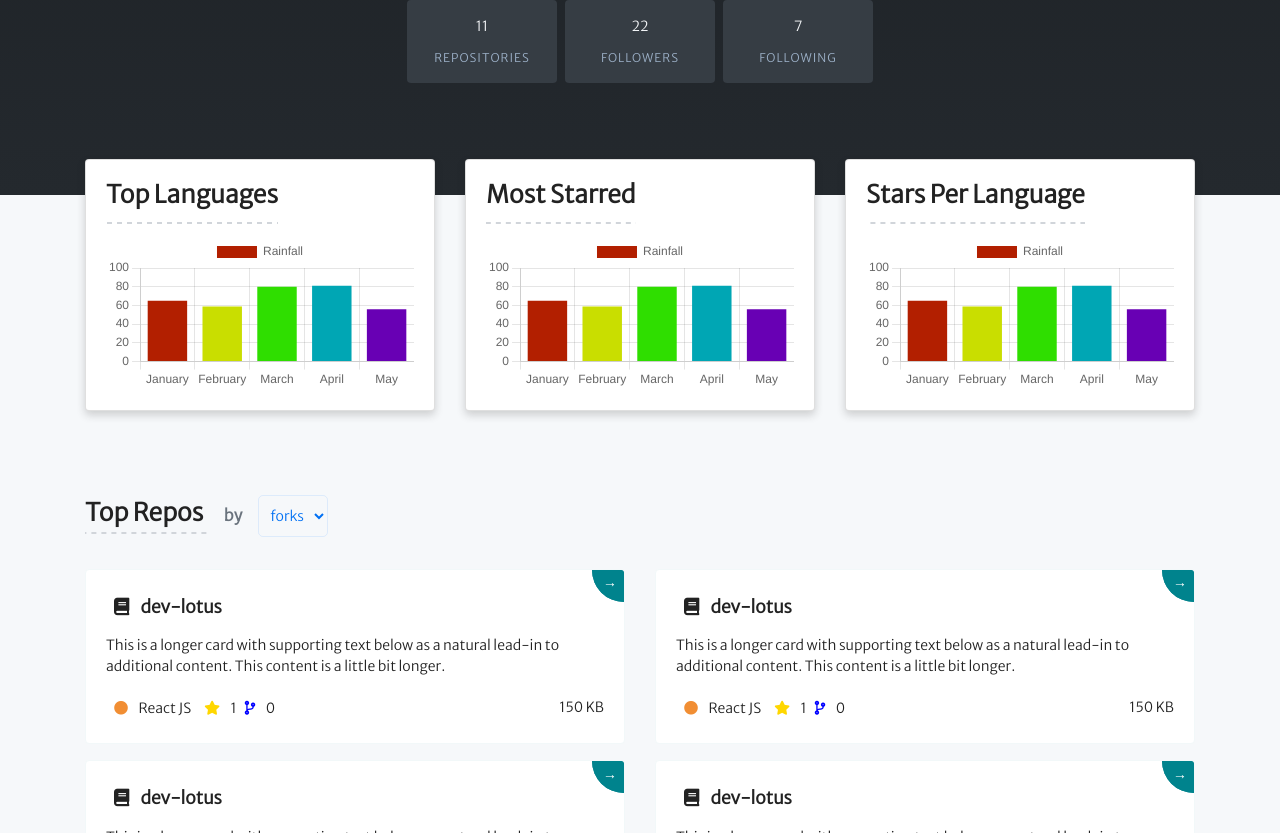
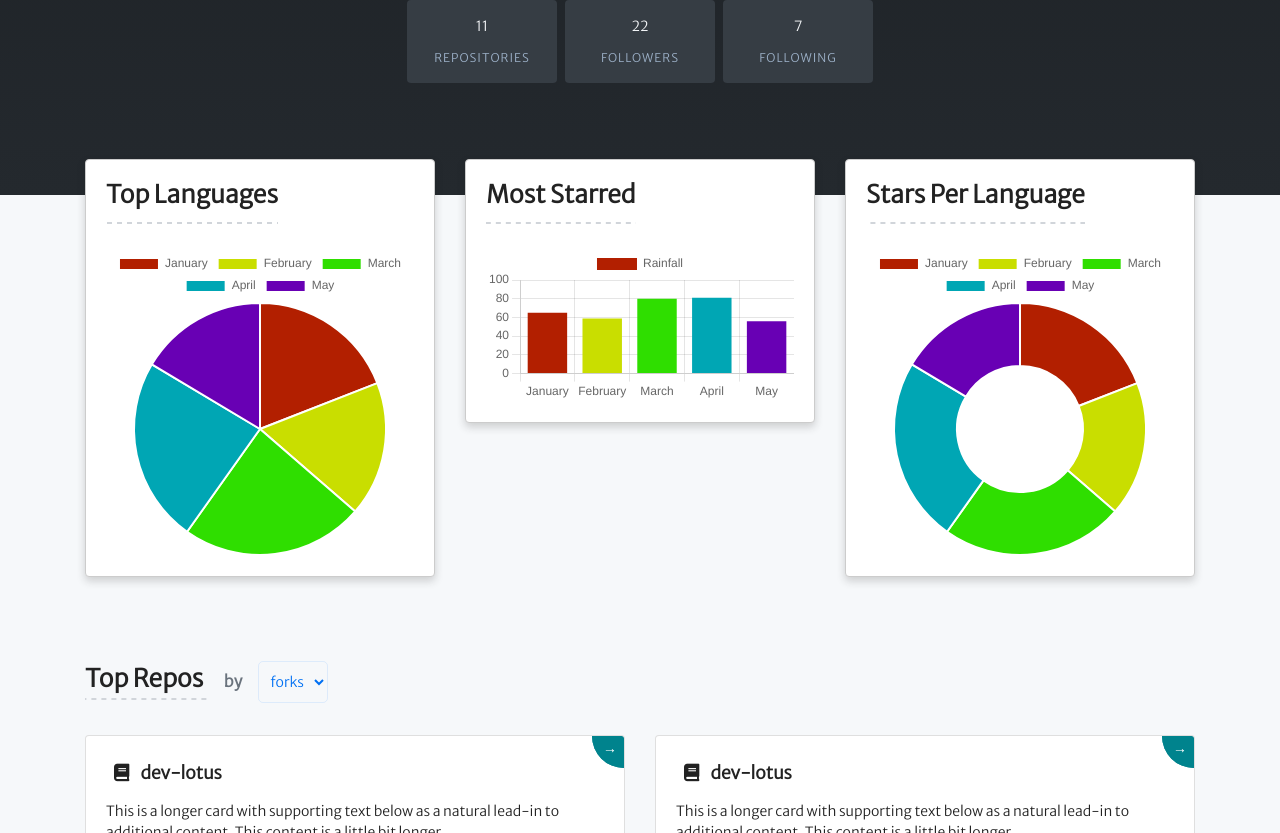
Before and after one commit to clayer-lotus/octoprofile, a React (Create React App) app: page /user in a window 1280 px wide. Shown: the part 427-1260 px from the top of the page. Built offline with nearby package versions, Linux system fonts and the light colour scheme.

Commit message:
Front end charts changes

```diff
--- a/src/components/ChartsCard/ChartsCard.css
+++ b/src/components/ChartCardStyle.css
@@ -1,6 +1,6 @@
 .heading {
   display: inline-block;
-  margin: 0px;
+  margin-bottom: 1.5rem;
   font-size: 1.75rem;
   background-image: linear-gradient(
     90deg,
--- a/src/components/ChartsCard/ChartsCard.js
+++ /dev/null
@@ -1,23 +0,0 @@
-import React from "react";
-import "./ChartsCard.css";
-import { Button, Badge, Row, Col, Card, Container } from "react-bootstrap";
-import "../../bootstrap.min.css";
-import MostStarred from "../MostStarred/MostStarred";
-const ChartsCard = (props) => {
-  return (
-    <Col className="mt-3">
-      <Card className="chart__cards">
-        <Card.Body>
-          <Card.Title className="heading">
-            <h3>{props.title}</h3>
-          </Card.Title>
-          <Card.Text>
-            <MostStarred type={props.type} />
-          </Card.Text>
-        </Card.Body>
-      </Card>
-    </Col>
-  );
-};
-
-export default ChartsCard;
--- a/src/components/MostStarred/MostStarred.js
+++ b/src/components/MostStarred/MostStarred.js
@@ -1,5 +1,8 @@
 import React from "react";
 import { Bar } from "react-chartjs-2";
+import { Col, Card } from "react-bootstrap";
+import "../ChartCardStyle.css";
+
 const MostStarred = (props) => {
   const state = {
     labels: ["January", "February", "March", "April", "May"],
@@ -26,6 +29,13 @@ const MostStarred = (props) => {
     ],
   };
   return (
+    <Col className="mt-3">
+      <Card className="chart__cards">
+        <Card.Body>
+          <Card.Title className="heading">
+            <h3>{props.title}</h3>
+          </Card.Title>
+          <Card.Text>
             <Bar
               data={state}
               options={{
@@ -40,6 +50,10 @@ const MostStarred = (props) => {
                 },
               }}
             />
+          </Card.Text>
+        </Card.Body>
+      </Card>
+    </Col>
   );
 };
 
--- a/src/components/StarsPerLanguage/StarsPerLanguage.js
+++ b/src/components/StarsPerLanguage/StarsPerLanguage.js
@@ -1,7 +1,9 @@
 import React from "react";
 import { Doughnut } from "react-chartjs-2";
+import { Col, Card } from "react-bootstrap";
+import "../ChartCardStyle.css";
 
-const StarsPerLanguage = () => {
+const StarsPerLanguage = (props) => {
   const state = {
     labels: ["January", "February", "March", "April", "May"],
 
@@ -27,6 +29,13 @@ const StarsPerLanguage = () => {
     ],
   };
   return (
+    <Col className="mt-3">
+      <Card className="chart__cards">
+        <Card.Body>
+          <Card.Title className="heading">
+            <h3>{props.title}</h3>
+          </Card.Title>
+          <Card.Text>
             <Doughnut
               data={state}
               options={{
@@ -41,6 +50,10 @@ const StarsPerLanguage = () => {
                 },
               }}
             />
+          </Card.Text>
+        </Card.Body>
+      </Card>
+    </Col>
   );
 };
 
--- a/src/components/TopLanguage/TopLanguage.js
+++ b/src/components/TopLanguage/TopLanguage.js
@@ -1,7 +1,9 @@
 import React from "react";
 import { Pie } from "react-chartjs-2";
+import { Col, Card } from "react-bootstrap";
+import "../ChartCardStyle.css";
 
-const TopLanguage = () => {
+const TopLanguage = (props) => {
   const state = {
     labels: ["January", "February", "March", "April", "May"],
 
@@ -27,6 +29,13 @@ const TopLanguage = () => {
     ],
   };
   return (
+    <Col className="mt-3">
+      <Card className="chart__cards">
+        <Card.Body>
+          <Card.Title className="heading">
+            <h3>{props.title}</h3>
+          </Card.Title>
+          <Card.Text>
             <Pie
               data={state}
               options={{
@@ -41,6 +50,10 @@ const TopLanguage = () => {
                 },
               }}
             />
+          </Card.Text>
+        </Card.Body>
+      </Card>
+    </Col>
   );
 };
 
--- a/src/screens/UserPage/UserPage.js
+++ b/src/screens/UserPage/UserPage.js
@@ -2,18 +2,13 @@ import React from "react";
 import { useLocation } from "react-router";
 import "./UserPage.css";
 import StatsItem from "../../components/StatsItem/StatsItem";
-import ChartsCard from "../../components/ChartsCard/ChartsCard";
 import Repos from "../../components/Repos/Repos";
-import {
-  Button,
-  Badge,
-  Row,
-  Col,
-  Card,
-  Container,
-  Form,
-} from "react-bootstrap";
+import { Row, Container, Form } from "react-bootstrap";
 import "../../bootstrap.min.css";
+import StarsPerLanguage from "../../components/StarsPerLanguage/StarsPerLanguage";
+import MostStarred from "../../components/MostStarred/MostStarred";
+import TopLanguage from "../../components/TopLanguage/TopLanguage";
+
 const UserPage = () => {
   //   const search = useLocation().search;
   //   const name = new URLSearchParams(search).get("id");
@@ -51,9 +46,9 @@ const UserPage = () => {
       <div className="chartSection">
         <Container>
           <Row xs={1} md={3} className="g-4 ">
-            <ChartsCard title={"Top Languages"} type={"Pie"} />
-            <ChartsCard title={"Most Starred"} type={"Bar"} />
-            <ChartsCard title={"Stars Per Language"} type={"Doughnut"} />
+            <TopLanguage title={"Top Languages"} />
+            <MostStarred title={"Most Starred"} />
+            <StarsPerLanguage title={"Stars Per Language"} />
           </Row>
         </Container>
       </div>
```
Also changed, not shown: src/components/ChartsCard/download.png (deleted). Lines whose indentation alone changed are shown as unchanged.
